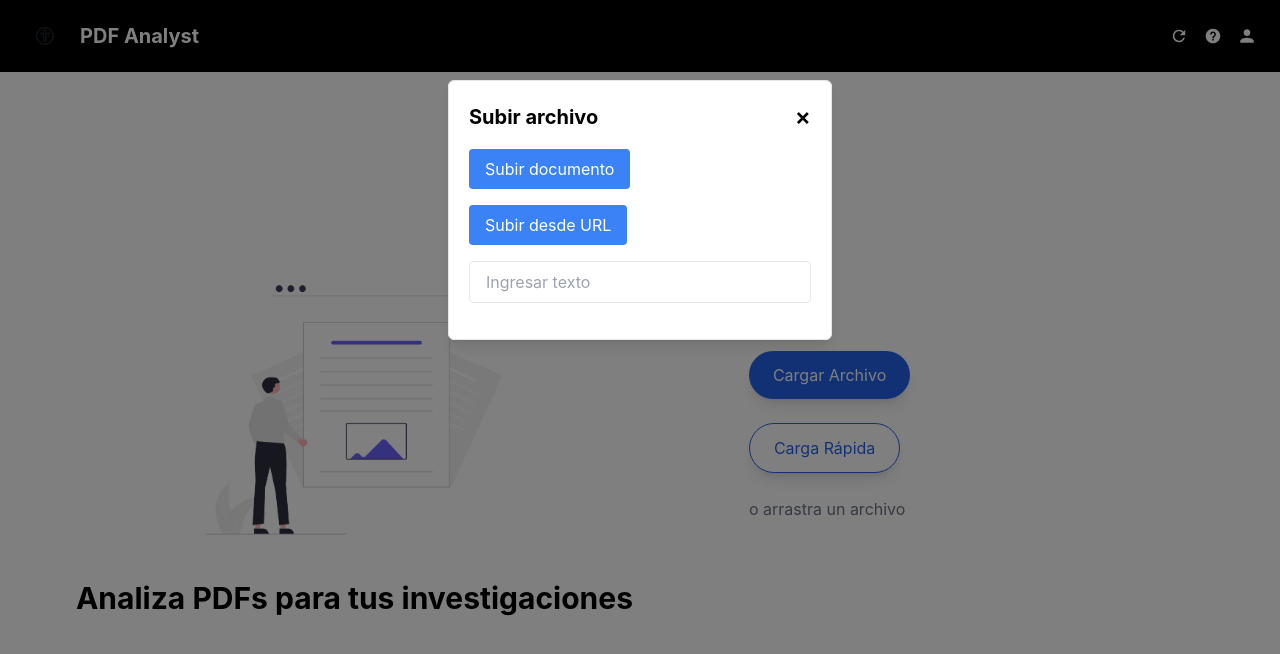
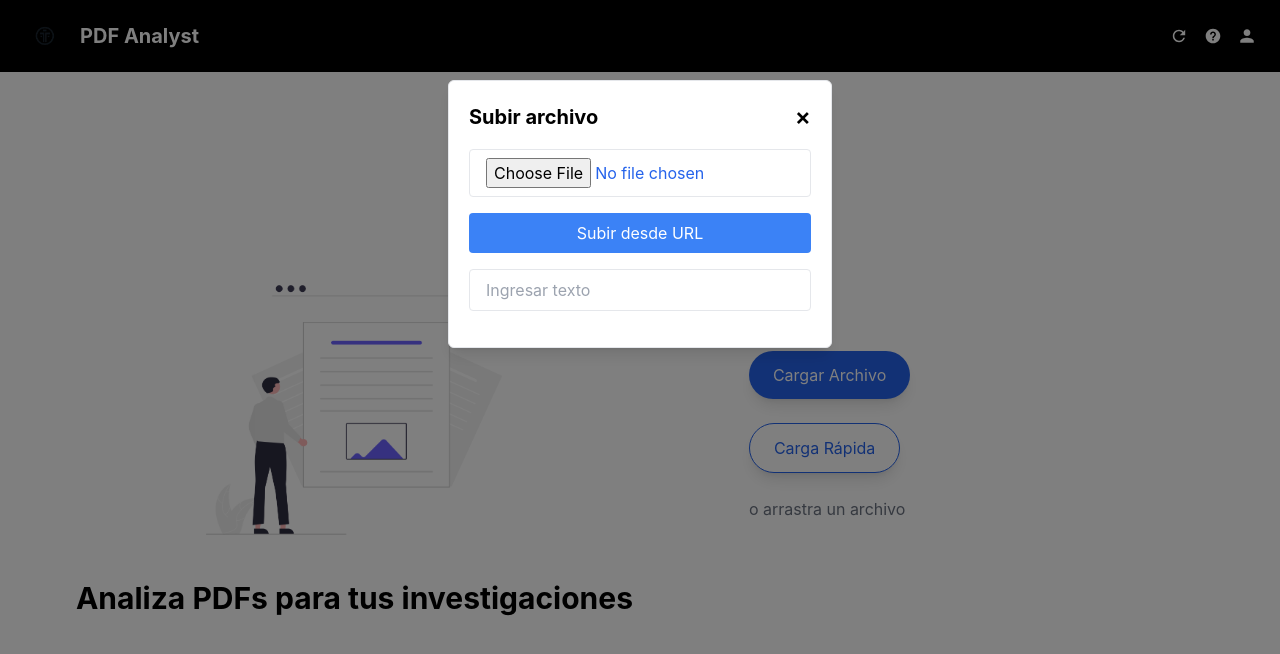
Before and after one commit to Spooderman0/pdf-reader, a React (Create React App) app: page / in a window 1280 px wide. Both pictures are taken after a click on the button "Cargar Archivo". Shown: the top 654 px of the page. Built offline with nearby package versions, Linux system fonts and the light colour scheme.

Commit message:
Subir archivo

```diff
--- a/src/Components/Modal.js
+++ b/src/Components/Modal.js
@@ -1,13 +1,22 @@
-// src/Components/Modal.js
 import React, { useState } from 'react';
-import { Link } from "react-router-dom";
 
 const Modal = ({ isOpen, close }) => {
+  const [selectedFile, setSelectedFile] = useState(null);
+
+  const handleFileChange = (event) => {
+    setSelectedFile(event.target.files[0]);
+  };
+
+  const handleFileUpload = () => {
+    console.log('Archivo para subir:', selectedFile);
+    close();
+  };
+
   if (!isOpen) return null;
 
   return (
     <div className="fixed inset-0 bg-black bg-opacity-50 overflow-y-auto h-full w-full z-50" onClick={close}>
-        <div className="relative top-20 mx-auto p-5 border w-96 shadow-lg rounded-md bg-white" onClick={e => e.stopPropagation()}>
+      <div className="relative top-20 mx-auto p-5 border w-96 shadow-lg rounded-md bg-white" onClick={(e) => e.stopPropagation()}>
         <div className="flex justify-between items-center text-xl mb-4">
           <h6 className="text-xl font-bold">Subir archivo</h6>
           <button
@@ -18,12 +27,24 @@ const Modal = ({ isOpen, close }) => {
           </button>
         </div>
         <div className="mb-4">
-            <Link to="/pdf-analysis">
-            <button className="px-4 py-2 bg-blue-500 text-white rounded hover:bg-blue-700 transition ease-in-out duration-300">Subir documento</button>
-            </Link>
+          <input
+            type="file"
+            onChange={handleFileChange}
+            className="px-4 py-2 text-blue-600 bg-white border rounded cursor-pointer w-full"
+          />
+          {selectedFile && (
+            <button
+              onClick={handleFileUpload}
+              className="mt-2 px-4 py-2 bg-blue-500 text-white rounded hover:bg-blue-700 transition ease-in-out duration-300 w-full"
+            >
+              Subir documento
+            </button>
+          )}
         </div>
         <div className="mb-4">
-            <button className="px-4 py-2 bg-blue-500 text-white rounded hover:bg-blue-700 transition ease-in-out duration-300">Subir desde URL</button>
+          <button className="px-4 py-2 bg-blue-500 text-white rounded hover:bg-blue-700 transition ease-in-out duration-300 w-full">
+            Subir desde URL
+          </button>
         </div>
         <div className="mb-4">
           <input type="text" placeholder="Ingresar texto" className="px-4 py-2 border rounded w-full" />
```
Also changed, not shown: 1 other file (tests, documents, lock files or other folders). Lines whose indentation alone changed are shown as unchanged.
